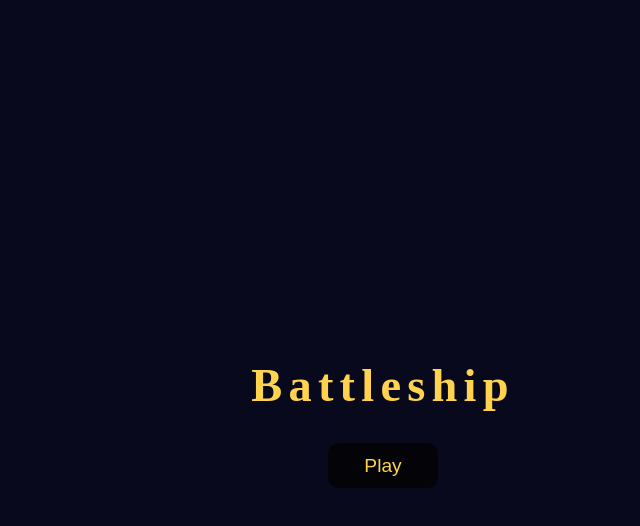
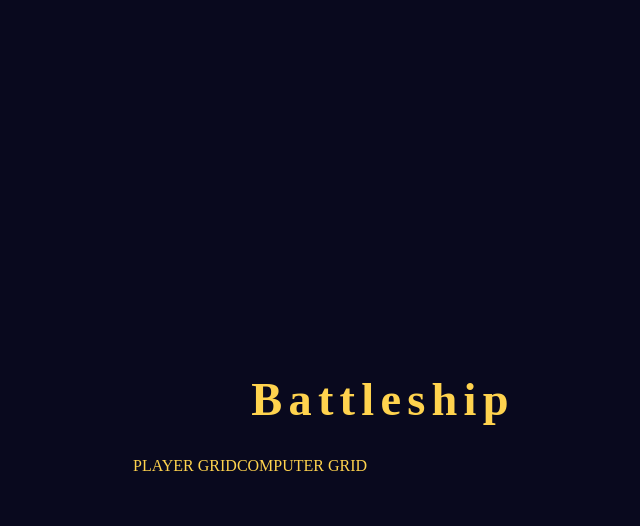
Before and after one commit to yuri-dev20/odin-battleship, a website with bundled scripts: page src/index.html in a window 1280 px wide. Both pictures are taken after a click on the button "Play". Shown: the whole page, without its empty margins (257-897 px from the left). Built offline with nearby package versions, Linux system fonts and the light colour scheme.

Commit message:
implemented create board UI via button

```diff
--- a/src/css/style.css
+++ b/src/css/style.css
@@ -28,3 +28,13 @@ h1 {
     border-radius: 10px;
     cursor: pointer;
 }
+
+.gameBoard {
+    min-height: max-content;
+    min-width: 500px;
+    display: flex;
+}
+
+.disable {
+    display: none;
+}
--- a/src/index.html
+++ b/src/index.html
@@ -14,6 +14,6 @@
     <div id="flex-container">
     </div>
 
-    <script src="js/script.js"></script>
+    <script type=module src="scripts/main.js"></script>
 </body>
 </html>
--- a/src/scripts/components/board.js
+++ b/src/scripts/components/board.js
@@ -0,0 +1,16 @@
+export function createBoard() {
+    const flexContainer = document.querySelector('#flex-container');
+
+    const boardDiv = document.createElement('div');
+    const playerGrid = document.createElement('div');
+    const computerGrid = document.createElement('div');
+
+    playerGrid.textContent = "PLAYER GRID";
+    computerGrid.textContent = "COMPUTER GRID";
+
+    boardDiv.classList.add('gameBoard');
+    boardDiv.appendChild(playerGrid);
+    boardDiv.appendChild(computerGrid);
+
+    flexContainer.appendChild(boardDiv);
+}
--- a/src/scripts/main.js
+++ b/src/scripts/main.js
@@ -0,0 +1,3 @@
+import { initUI } from "./ui/ui.js";
+
+initUI();
--- /dev/null
+++ b/src/scripts/ui/ui.js
@@ -0,0 +1,10 @@
+import { createBoard } from "../components/board.js";
+
+export function initUI() {
+    const playBtn = document.querySelector('.play');
+
+    playBtn.addEventListener('click', () => {
+        playBtn.classList.toggle('disable');
+        createBoard();
+    });
+};
```
Also changed, not shown: package.json (+6 -1 lines), src/scripts/components/board.test.js (+14 -2 lines), 1 other file.
